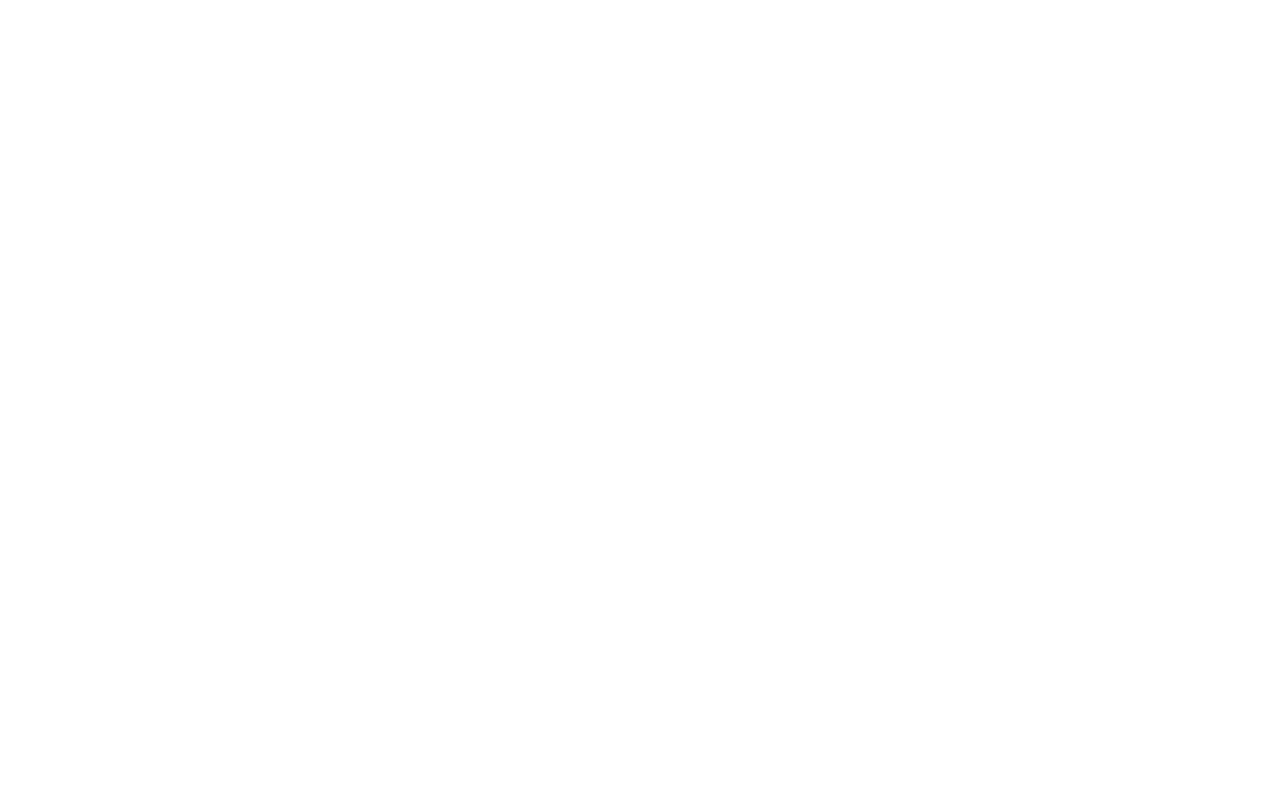
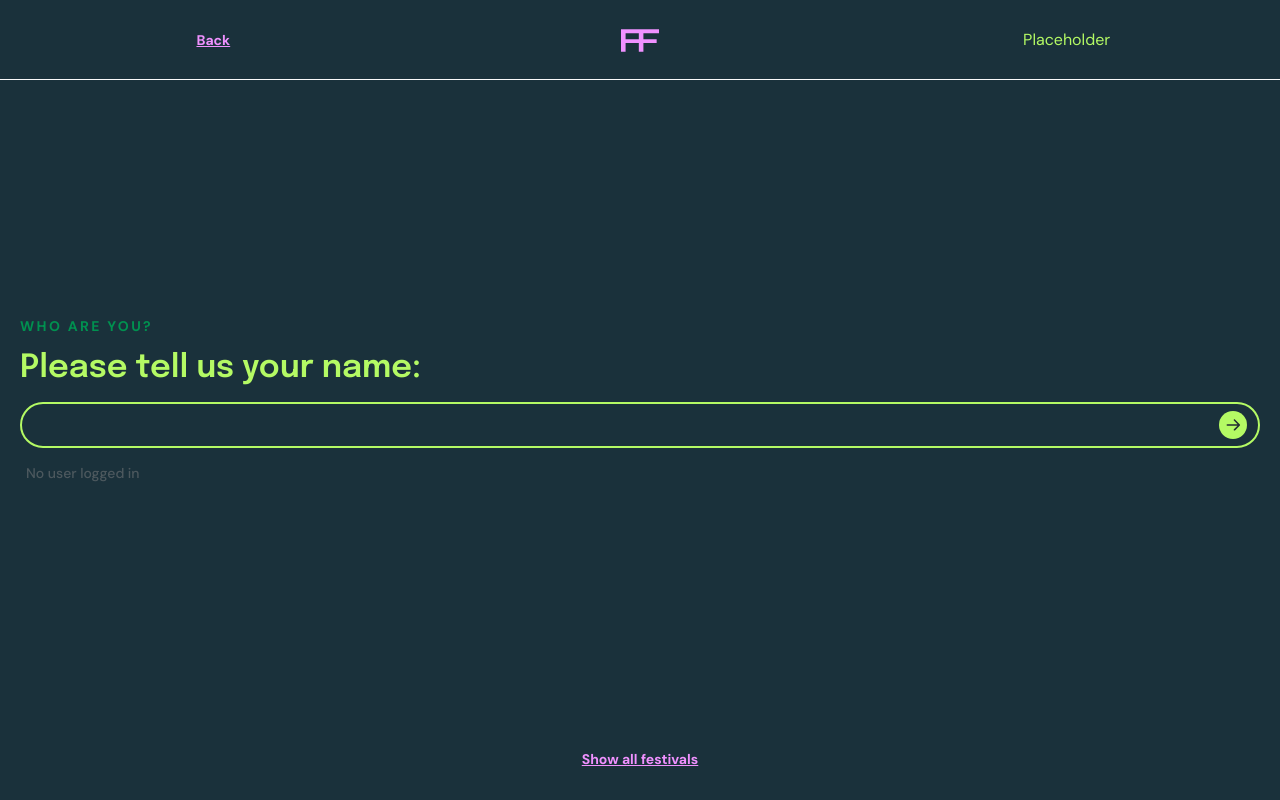
Before and after one commit to davidwobido/festival-filter, a React (Vite) app: page /login in a window 1280 px wide. Before the commit this address had no page. Built offline with nearby package versions, Linux system fonts and the light colour scheme.

Commit message:
:sparkles: Add all missing routes to main.tsx

```diff
--- a/src/main.tsx
+++ b/src/main.tsx
@@ -5,6 +5,9 @@ import App from "./App";
 import { BrowserRouter, Routes, Route } from "react-router-dom";
 import StartPage from "./pages/Start/Start";
 import NameInput from "./pages/NameInput/NameInput";
+import FilterPage from "./pages/Filter/FilterPage";
+import FilterResult from "./pages/FilterResult/FilterResult";
+import AllFestivals from "./pages/AllFestivals/AllFestivals";
 
 ReactDOM.render(
   <React.StrictMode>
@@ -12,7 +15,10 @@ ReactDOM.render(
       <Routes>
         <Route path="/" element={<App />}>
           <Route index element={<StartPage />} />
-          <Route path="name-input" element={<NameInput />} />
+          <Route path="login" element={<NameInput />} />
+          <Route path="filter" element={<FilterPage />} />
+          <Route path="filtered" element={<FilterResult />} />
+          <Route path="all-festivals" element={<AllFestivals />} />
         </Route>
       </Routes>
     </BrowserRouter>
```
